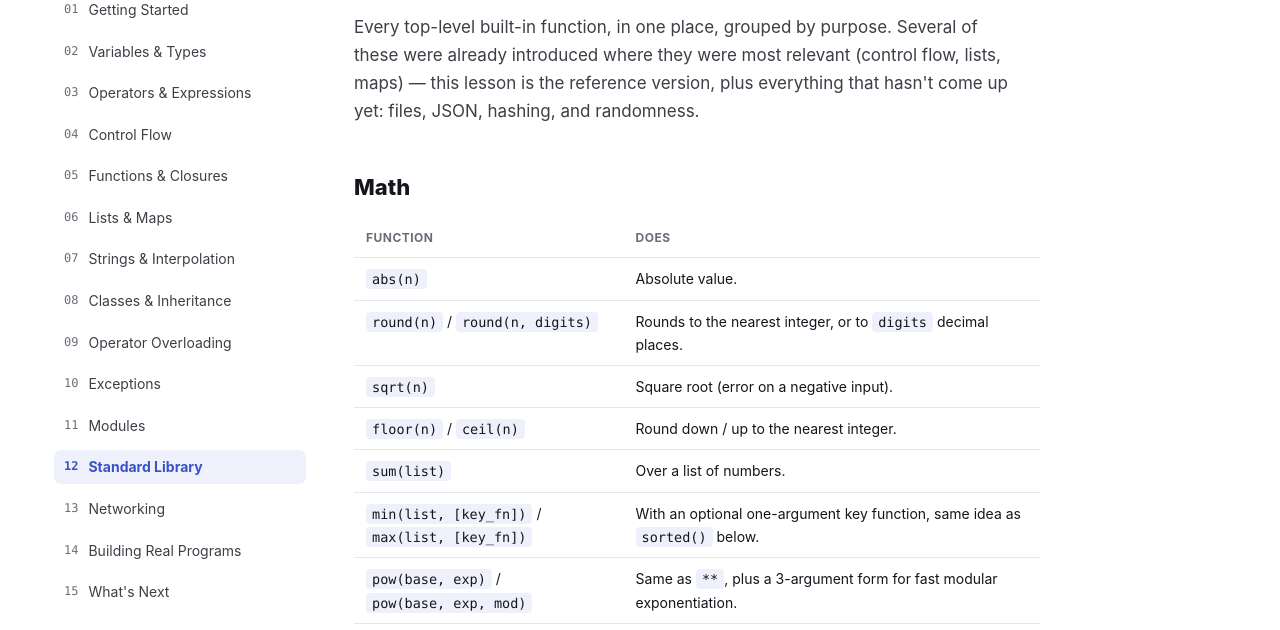
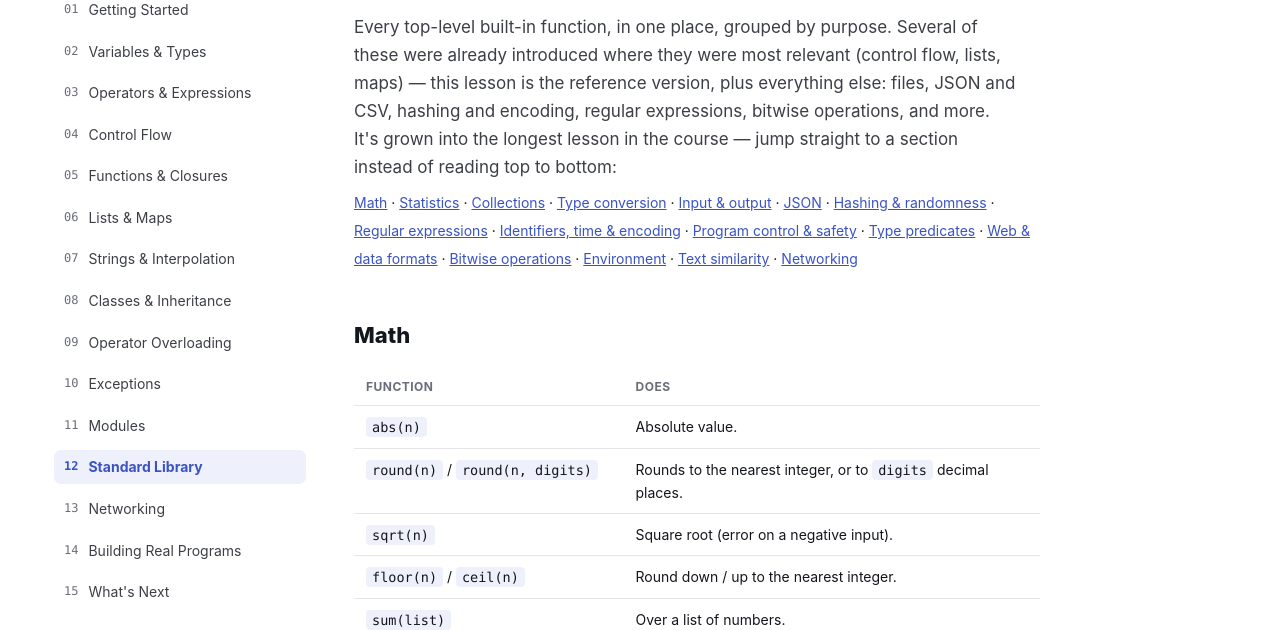
Before and after one commit to riadworks/quill-lang, a plain HTML site: page site/learn/12-standard-library.html in a window 1280 px wide. Shown: the part 184-814 px from the top of the page. Drawn offline with Linux system fonts and the light colour scheme.

Commit message:
Update the Learn section: fix stale descriptions, add a jump-list to Lesson 12
Audited every top-level function and every string/list/map method against
the tutorial site: all of them are documented somewhere already, so this
is a polish pass on the course overview and reference lesson, not new
content coverage.

Fixed two descriptions that had gone stale as the standard library grew
across this session's earlier rounds:
- Course overview's Lesson 5 blurb didn't mention default parameter
  values, now a central feature of that lesson.
- Course overview's Lesson 12 blurb ("math, collections, files, JSON,
  hashing, randomness, and environment variables") badly understated
  what's actually there now - regex, statistics, dates, bitwise ops,
  type predicates, CSV, program control, text similarity, and more.
  Same fix applied to Lesson 12's own <meta name="description"> and
  og:description, which had the identical stale wording.

Lesson 12 has grown into the longest lesson in the course (15 distinct
sections) - added `id` anchors to every section heading and a jump-list
right under the lede so it's a real reference page instead of something
you have to scroll through top to bottom. Verified live: navigating to
#bitwise jumps straight to that section.

```diff
--- a/site/learn/12-standard-library.html
+++ b/site/learn/12-standard-library.html
@@ -4,7 +4,7 @@
 <meta charset="UTF-8">
 <meta name="viewport" content="width=device-width, initial-scale=1.0">
 <title>The Quill Standard Library</title>
-<meta name="description" content="Every built-in function in Quill, grouped by category: math, collections, files, JSON, hashing, randomness, and environment variables.">
+<meta name="description" content="Every built-in function in Quill, grouped by category: math and statistics, collections, files, JSON/CSV, hashing and encoding, regular expressions, bitwise operations, type predicates, and more.">
 <meta name="robots" content="index, follow">
 <meta name="theme-color" content="#14161d">
 <link rel="canonical" href="https://quill-lang.example/learn/12-standard-library.html">
@@ -14,7 +14,7 @@
 <link rel="apple-touch-icon" sizes="180x180" href="../apple-touch-icon.png">
 <meta property="og:type" content="article">
 <meta property="og:title" content="The Quill Standard Library">
-<meta property="og:description" content="Every built-in function, grouped by category, with arities and examples.">
+<meta property="og:description" content="Every built-in function, grouped by category: math and statistics, collections, files, JSON/CSV, hashing and encoding, regular expressions, bitwise operations, type predicates, and more.">
 <meta property="og:url" content="https://quill-lang.example/learn/12-standard-library.html">
 <meta property="og:site_name" content="Quill">
 </head>
@@ -70,11 +70,31 @@
       <p class="lede">
         Every top-level built-in function, in one place, grouped by purpose. Several of
         these were already introduced where they were most relevant (control flow, lists,
-        maps) — this lesson is the reference version, plus everything that hasn't come up
-        yet: files, JSON, hashing, and randomness.
+        maps) — this lesson is the reference version, plus everything else: files, JSON
+        and CSV, hashing and encoding, regular expressions, bitwise operations, and more.
+        It's grown into the longest lesson in the course — jump straight to a section
+        instead of reading top to bottom:
+      </p>
+      <p style="font-size: 14px; line-height: 2;">
+        <a href="#math">Math</a> ·
+        <a href="#statistics">Statistics</a> ·
+        <a href="#collections">Collections</a> ·
+        <a href="#type-conversion">Type conversion</a> ·
+        <a href="#io">Input &amp; output</a> ·
+        <a href="#json">JSON</a> ·
+        <a href="#hashing">Hashing &amp; randomness</a> ·
+        <a href="#regex">Regular expressions</a> ·
+        <a href="#encoding">Identifiers, time &amp; encoding</a> ·
+        <a href="#control">Program control &amp; safety</a> ·
+        <a href="#predicates">Type predicates</a> ·
+        <a href="#web-formats">Web &amp; data formats</a> ·
+        <a href="#bitwise">Bitwise operations</a> ·
+        <a href="#environment">Environment</a> ·
+        <a href="#text-similarity">Text similarity</a> ·
+        <a href="#networking">Networking</a>
       </p>
 
-      <h2>Math</h2>
+      <h2 id="math">Math</h2>
       <table class="ref">
         <tr><th>Function</th><th>Does</th></tr>
         <tr><td><code>abs(n)</code></td><td>Absolute value.</td></tr>
@@ -102,7 +122,7 @@
         <tr><td><code>is_even(n)</code> / <code>is_odd(n)</code></td><td>For a whole number.</td></tr>
       </table>
 
-      <h2>Statistics</h2>
+      <h2 id="statistics">Statistics</h2>
       <table class="ref">
         <tr><th>Function</th><th>Does</th></tr>
         <tr><td><code>mean(list)</code></td><td>Average.</td></tr>
@@ -124,7 +144,7 @@
         </p>
       </div>
 
-      <h2>Collections</h2>
+      <h2 id="collections">Collections</h2>
       <p>Covered in full in <a href="06-lists-and-maps.html">Lesson 6</a> — the standalone forms, for reference:</p>
       <table class="ref">
         <tr><th>Function</th><th>Does</th></tr>
@@ -144,7 +164,7 @@
 <span class="fnname">print</span>(sorted(people, <span class="kw">pull</span>(p): <span class="kw">return</span> p[<span class="str">"age"</span>]))   <span class="cmt"># sorted by age, ascending</span>
 <span class="fnname">print</span>(map(<span class="kw">pull</span>(x): <span class="kw">return</span> x * x, [1, 2, 3]))     <span class="cmt"># [1, 4, 9]</span></pre>
 
-      <h2>Type conversion &amp; inspection</h2>
+      <h2 id="type-conversion">Type conversion &amp; inspection</h2>
       <p><code>type(v)</code>, <code>str(v)</code>, <code>num(v)</code>, <code>bool(v)</code> are covered in <a href="02-variables-and-types.html">Lesson 2</a>. A few more:</p>
       <table class="ref">
         <tr><th>Function</th><th>Does</th></tr>
@@ -153,7 +173,7 @@
         <tr><td><code>hex(n)</code> / <code>oct(n)</code> / <code>bin(n)</code></td><td>Number to a <code>"0x.."</code>/<code>"0o.."</code>/<code>"0b.."</code> string.</td></tr>
       </table>
 
-      <h2>Input &amp; output</h2>
+      <h2 id="io">Input &amp; output</h2>
       <table class="ref">
         <tr><th>Function</th><th>Does</th></tr>
         <tr><td><code>print(...)</code></td><td>Any number of arguments, space-joined, each converted with <code>str()</code>.</td></tr>
@@ -177,7 +197,7 @@
         spins forever once a piped input file is exhausted.
       </p>
 
-      <h2>JSON</h2>
+      <h2 id="json">JSON</h2>
       <table class="ref">
         <tr><th>Function</th><th>Does</th></tr>
         <tr><td><code>json_encode(v)</code> / <code>json_encode(v, pretty)</code></td><td>Serializes a string/number/bool/nil/list/map to a JSON string. <code>pretty</code> (any truthy value) indents it.</td></tr>
@@ -189,7 +209,7 @@
         or class itself; convert an instance to a plain map first if you need to serialize it.
       </p>
 
-      <h2>Hashing &amp; randomness</h2>
+      <h2 id="hashing">Hashing &amp; randomness</h2>
       <table class="ref">
         <tr><th>Function</th><th>Does</th></tr>
         <tr><td><code>sha256(s)</code> / <code>sha512(s)</code> / <code>sha1(s)</code> / <code>md5(s)</code></td><td>Hex-encoded hashes. Prefer <code>sha256</code>/<code>sha512</code>; <code>sha1</code>/<code>md5</code> exist for compatibility and checksums, not security.</td></tr>
@@ -232,7 +252,7 @@
         </p>
       </div>
 
-      <h2>Regular expressions</h2>
+      <h2 id="regex">Regular expressions</h2>
       <table class="ref">
         <tr><th>Function</th><th>Does</th></tr>
         <tr><td><code>regex_match(pattern, s)</code></td><td>Whether <code>pattern</code> matches anywhere in <code>s</code>.</td></tr>
@@ -246,7 +266,7 @@
       <pre class="code-block"><span class="fnname">print</span>(regex_find_all(<span class="str">"[0-9]+"</span>, <span class="str">"order #123, qty 456"</span>))   <span class="cmt"># ["123", "456"]</span>
 <span class="fnname">print</span>(regex_groups(<span class="str">"(\\w+)@(\\w+)"</span>, <span class="str">"bob@example"</span>))       <span class="cmt"># ["bob", "example"]</span></pre>
 
-      <h2>Identifiers, time &amp; encoding</h2>
+      <h2 id="encoding">Identifiers, time &amp; encoding</h2>
       <table class="ref">
         <tr><th>Function</th><th>Does</th></tr>
         <tr><td><code>uuid()</code></td><td>A random UUID4 string.</td></tr>
@@ -263,7 +283,7 @@
       <pre class="code-block"><span class="fnname">print</span>(date_format(time(), <span class="str">"%Y-%m-%d %H:%M"</span>))
 <span class="fnname">print</span>(args())   <span class="cmt"># run as `quill script.ql build --verbose` -&gt; ["build", "--verbose"]</span></pre>
 
-      <h2>Program control &amp; safety</h2>
+      <h2 id="control">Program control &amp; safety</h2>
       <table class="ref">
         <tr><th>Function</th><th>Does</th></tr>
         <tr><td><code>assert(cond, [message])</code></td><td>Raises a catchable error if <code>cond</code> is falsy — the function form of Python's <code>assert</code> statement, so it works as an expression too.</td></tr>
@@ -271,7 +291,7 @@
         <tr><td><code>deep_copy(v)</code></td><td>Recursively copies nested lists/maps — a plain <code>.copy()</code> only copies one level deep.</td></tr>
       </table>
 
-      <h2>Type predicates</h2>
+      <h2 id="predicates">Type predicates</h2>
       <p>Readable shorthands for <code>type(v) == "..."</code>:</p>
       <table class="ref">
         <tr><th>Function</th><th>True when <code>v</code> is a...</th></tr>
@@ -285,7 +305,7 @@
         <tr><td><code>is_class(v)</code></td><td>class itself (not an instance of one)</td></tr>
       </table>
 
-      <h2>Web &amp; data formats</h2>
+      <h2 id="web-formats">Web &amp; data formats</h2>
       <table class="ref">
         <tr><th>Function</th><th>Does</th></tr>
         <tr><td><code>url_decode(s)</code></td><td>The inverse of <code>url_encode(s)</code>.</td></tr>
@@ -294,7 +314,7 @@
         <tr><td><code>csv_stringify(rows)</code></td><td>A list of rows back to CSV text.</td></tr>
       </table>
 
-      <h2>Bitwise operations</h2>
+      <h2 id="bitwise">Bitwise operations</h2>
       <p>Quill has no <code>&amp;</code>/<code>|</code>/<code>^</code>/<code>~</code>/<code>&lt;&lt;</code>/<code>&gt;&gt;</code> operators — these functions cover the same ground:</p>
       <table class="ref">
         <tr><th>Function</th><th>Does</th></tr>
@@ -303,21 +323,21 @@
         <tr><td><code>bit_shift_left(a, n)</code> / <code>bit_shift_right(a, n)</code></td><td>Shifts <code>a</code> by <code>n</code> bits.</td></tr>
       </table>
 
-      <h2>Environment</h2>
+      <h2 id="environment">Environment</h2>
       <table class="ref">
         <tr><th>Function</th><th>Does</th></tr>
         <tr><td><code>env_get(name)</code> / <code>env_get(name, default)</code></td><td>Reads an environment variable, for config/secrets instead of hardcoding them.</td></tr>
         <tr><td><code>env_all()</code></td><td>Every environment variable, as a map.</td></tr>
       </table>
 
-      <h2>Text similarity</h2>
+      <h2 id="text-similarity">Text similarity</h2>
       <table class="ref">
         <tr><th>Function</th><th>Does</th></tr>
         <tr><td><code>levenshtein(a, b)</code></td><td>The number of single-character edits (insert, delete, substitute) needed to turn <code>a</code> into <code>b</code> — the classic edit-distance algorithm, useful for fuzzy matching or a "did you mean...?" suggestion.</td></tr>
       </table>
       <pre class="code-block"><span class="fnname">print</span>(levenshtein(<span class="str">"kitten"</span>, <span class="str">"sitting"</span>))   <span class="cmt"># 3</span></pre>
 
-      <h2>Networking</h2>
+      <h2 id="networking">Networking</h2>
       <p>
         <code>serve(port, handler)</code>, <code>http_get</code>, <code>http_post</code>,
         and <code>url_encode</code> get their own full lesson next, since they're worth
```
Also changed, not shown: site/learn/index.html (+2 -2 lines).
